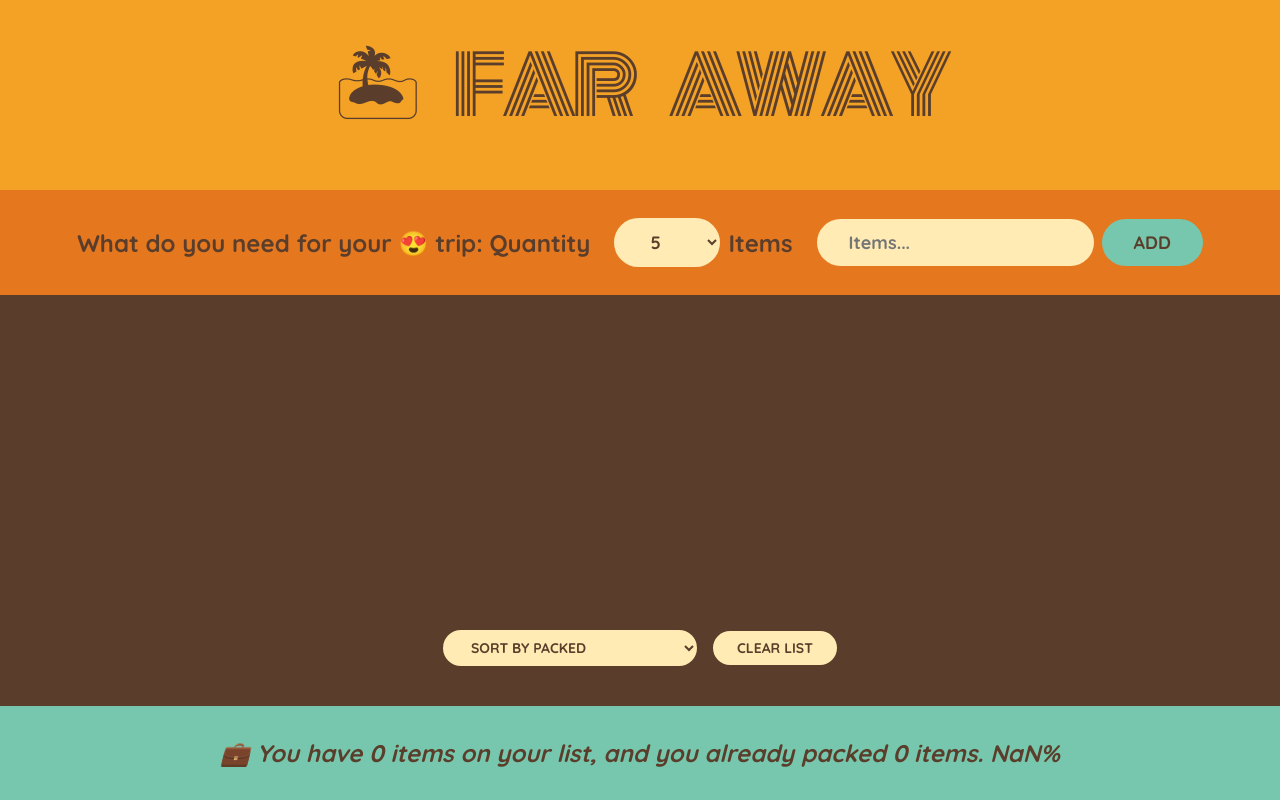
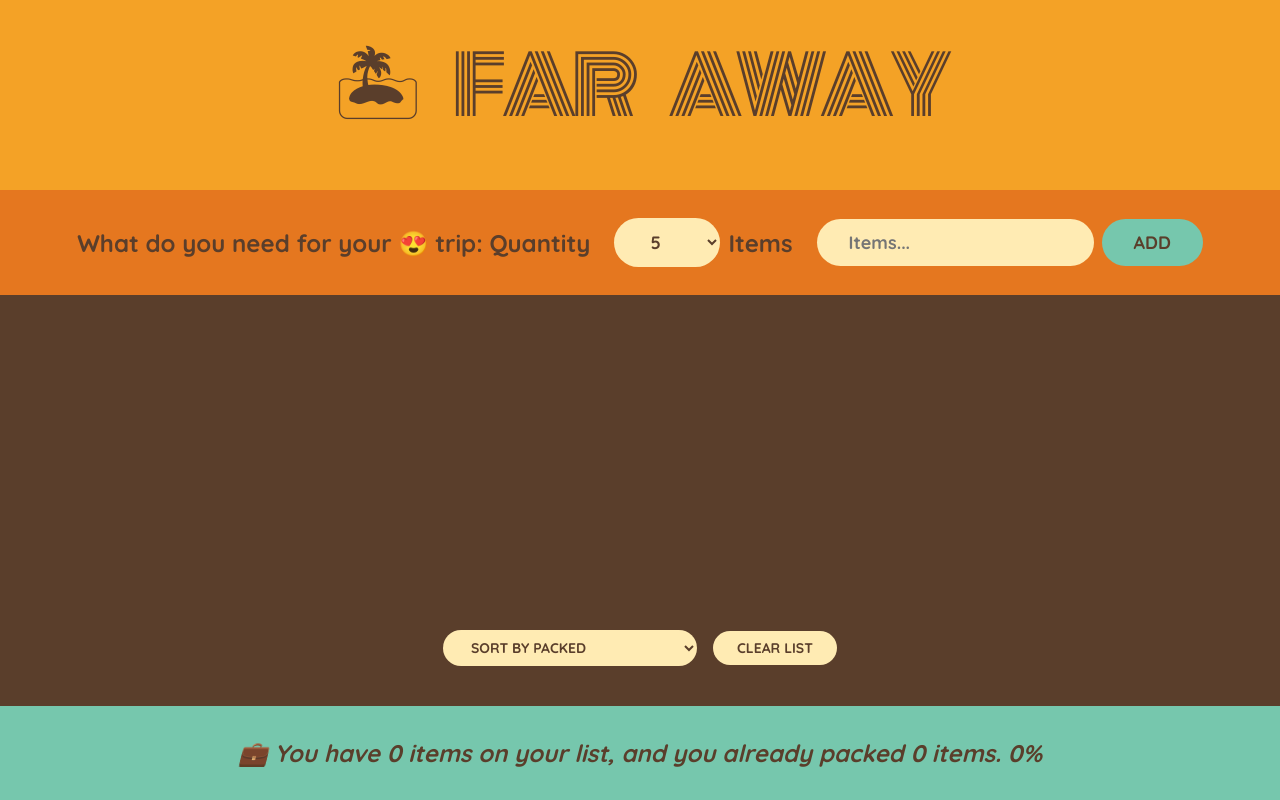
Before and after one commit to saik12345/travel-list, a React (Create React App) app: page / in a window 1280 px wide. Built offline with nearby package versions, Linux system fonts and the light colour scheme.

Commit message:
Update Stats.js

```diff
--- a/src/components/Stats.js
+++ b/src/components/Stats.js
@@ -10,7 +10,7 @@ export default function Stats({ items }) {
       <em>
         {percentage === 100
           ? "You got everything ready to go !! 🚗🚗🚗"
-          : `💼 You have ${numItems} items on your list, and you already packed ${numItemsPacked} items. ${percentage}%`}
+          : `💼 You have ${numItems} items on your list, and you already packed ${numItemsPacked} items. ${isNaN?0:percentage}%`}
       </em>
     </footer>
   );
```
